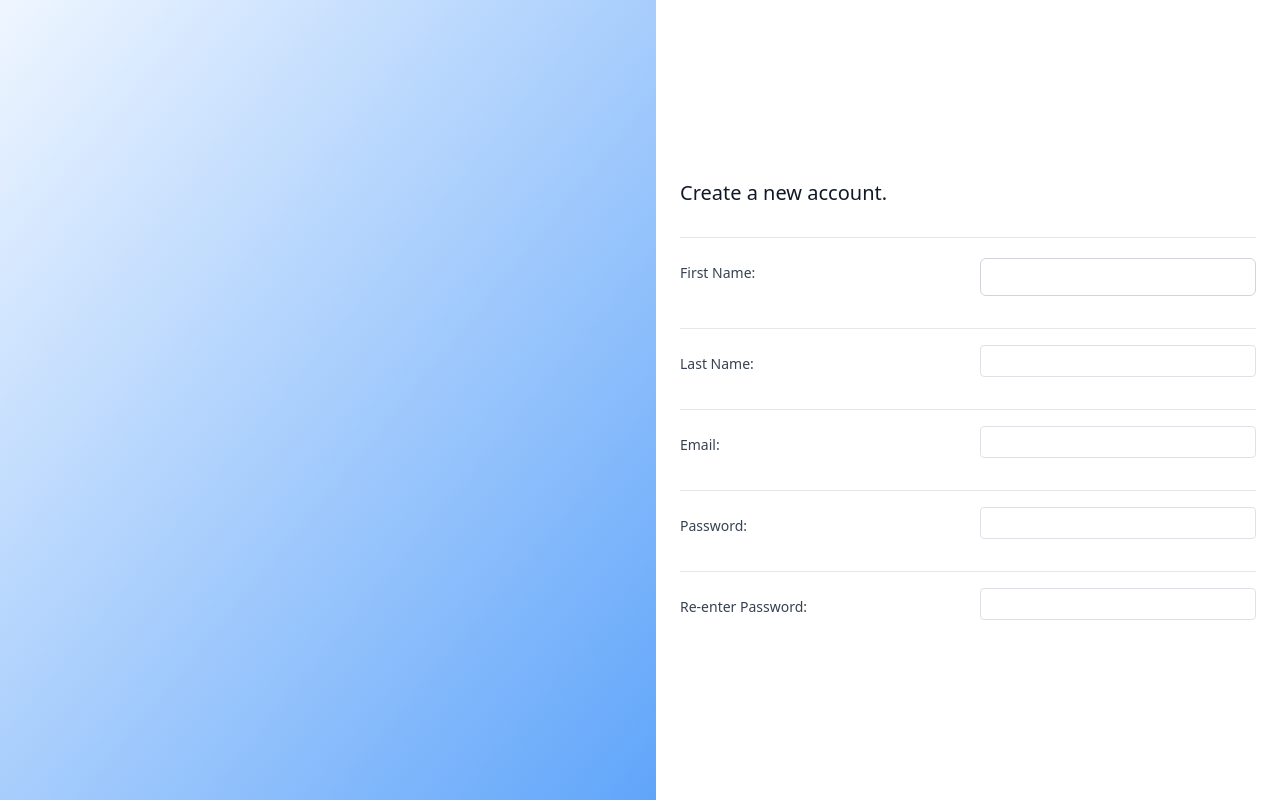
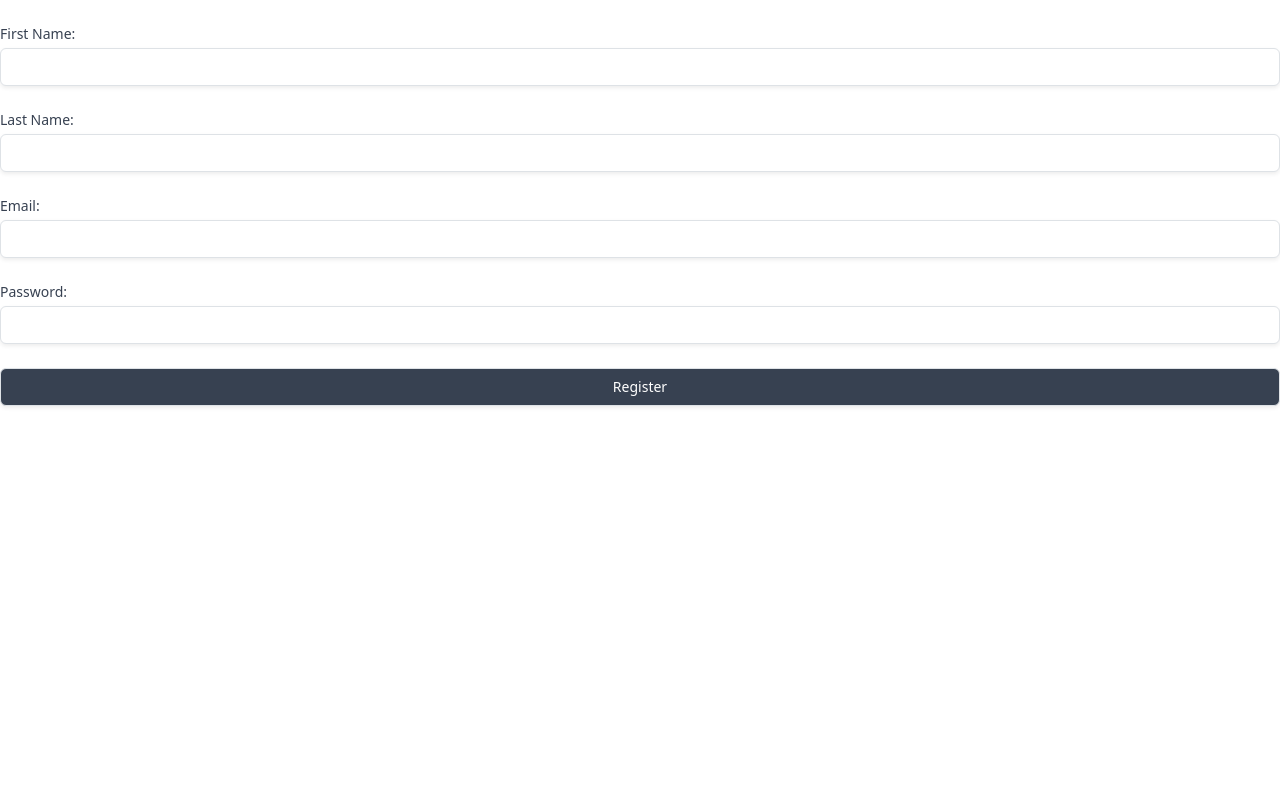
Before and after one commit to NathanielHotchkiss/Fishing-Journal-frontend, a React (Create React App) app: page /register in a window 1280 px wide. Built offline with nearby package versions, Linux system fonts and the light colour scheme.

Commit message:
register user working as expected

```diff
--- a/src/layout/Layout.jsx
+++ b/src/layout/Layout.jsx
@@ -22,11 +22,6 @@ const navigation = [
     name: "Fishing Stats",
     href: "/stats",
     icon: ChartBarIcon,
-  },
-  {
-    name: "Register",
-    href: "/register",
-    icon: UserPlusIcon,
   },
 ];
 
--- a/src/pages/Register.jsx
+++ b/src/pages/Register.jsx
@@ -1,97 +1,113 @@
-import React, { useEffect, useState } from "react";
+import React, { useContext } from "react";
+import AuthApiService from "../services/auth-api-service";
+import { UserContext } from "../routes/AppRoutes";
+import { useNavigate, Link } from "react-router-dom";
 
-export default function Register({ edit, loadDashboard }) {
+export default function Register() {
+  const context = useContext(UserContext);
+  const navigate = useNavigate();
+
+  const handleRegisterUser = (event) => {
+    event.preventDefault();
+
+    const { first_name, last_name, email, password } = event.target;
+
+    let newUser = {
+      first_name: first_name.value,
+      last_name: last_name.value,
+      email: email.value,
+      password: password.value,
+    };
+
+    AuthApiService.postUser(newUser)
+      .then(navigate("/dashboard"))
+      .catch((error) => {
+        console.log(error);
+      });
+  };
+
   return (
-    <div className="min-h-full flex">
-      <div className="hidden lg:block relative w-0 flex-1">
-        <div className="h-screen w-full bg-gradient-to-tl from-blue-400 to-blue-50"></div>
+    <form className="space-y-6" onSubmit={handleRegisterUser}>
+      <div className="mt-6">
+        <label
+          htmlFor="first_name"
+          className="block text-sm font-medium text-gray-700"
+        >
+          First Name:
+        </label>
+        <div className="mt-1">
+          <input
+            id="first_name"
+            name="first_name"
+            type="text"
+            required
+            className="appearance-none block w-full px-3 py-2 border border-gray-300 rounded-md shadow-sm placeholder-gray-400 focus:outline-none focus:ring-indigo-500 focus:border-indigo-500 sm:text-sm"
+          />
+        </div>
       </div>
 
-      <div className="flex-1 flex flex-col justify-center py-12 px-4 sm:px-6 lg:flex-none lg:px-36 xl:px-24">
-        <form className="space-y-8 divide-y divide-gray-200 my-12 mx-24 w-full sm:w-144 mx-auto">
-          <h3 className="text-xl leading-6 font-medium text-gray-900">
-            Create a new account.
-          </h3>
-
-          <div className="grid sm:grid-cols-2 gap-4 items-start border-t border-gray-200 pt-3 sm:pt-5">
-            <label className="block text-sm font-medium text-gray-700 sm:mt-px sm:pt-2">
-              First Name:
+      <div>
+        <label
+          htmlFor="last_name"
+          className="block text-sm font-medium text-gray-700"
+        >
+          Last Name:
         </label>
+        <div className="mt-1">
           <input
-              autoComplete="on"
-              className="mt-1 block w-full pl-3 pr-10 py-2 text-base border-gray-300 focus:outline-none focus:ring-indigo-500 focus:border-indigo-500 sm:text-sm rounded-md"
-              name="first_name"
-              id="frist_name"
+            id="last_name"
+            name="last_name"
             type="text"
-              //   value={formData.species}
-              //   onChange={handleChange}
             required
+            className="appearance-none block w-full px-3 py-2 border border-gray-300 rounded-md shadow-sm placeholder-gray-400 focus:outline-none focus:ring-indigo-500 focus:border-indigo-500 sm:text-sm"
           />
         </div>
+      </div>
 
-          <div className="grid sm:grid-cols-2 gap-4 items-start border-t border-gray-200 pt-3 sm:pt-5">
-            <label className="block text-sm font-medium text-gray-700 sm:mt-px sm:pt-2">
-              Last Name:
+      <div>
+        <label
+          htmlFor="email"
+          className="block text-sm font-medium text-gray-700"
+        >
+          Email:
         </label>
+        <div className="mt-1">
           <input
-              autoComplete="on"
-              className="border border-slate-200 rounded h-8 focus:ring-blue-500 focus:border-blue-500"
-              name="last_name"
-              id="last_name"
+            id="email"
+            name="email"
             type="text"
-              //   onChange={handleChange}
-              //   value={formData.size}
             required
+            className="appearance-none block w-full px-3 py-2 border border-gray-300 rounded-md shadow-sm placeholder-gray-400 focus:outline-none focus:ring-indigo-500 focus:border-indigo-500 sm:text-sm"
           />
         </div>
+      </div>
 
-          <div className="grid sm:grid-cols-2 gap-4 items-start border-t border-gray-200 pt-3 sm:pt-5">
-            <label className="block text-sm font-medium text-gray-700 sm:mt-px sm:pt-2">
-              Email:
+      <div>
+        <label
+          htmlFor="password"
+          className="block text-sm font-medium text-gray-700"
+        >
+          Password:
         </label>
+        <div className="mt-1">
           <input
-              autoComplete="on"
-              className="border border-slate-200 rounded h-8 focus:ring-blue-500 focus:border-blue-500"
-              name="email"
-              id="email"
-              type="email"
-              //   onChange={handleChange}
-              //   value={formData.size}
+            id="password"
+            name="password"
+            type="text"
             required
+            className="appearance-none block w-full px-3 py-2 border border-gray-300 rounded-md shadow-sm placeholder-gray-400 focus:outline-none focus:ring-indigo-500 focus:border-indigo-500 sm:text-sm"
           />
         </div>
-
-          <div className="grid sm:grid-cols-2 gap-4 items-start border-t border-gray-200 pt-3 sm:pt-5">
-            <label className="block text-sm font-medium text-gray-700 sm:mt-px sm:pt-2">
-              Password:
-            </label>
-            <input
-              className="border border-slate-200 rounded h-8 focus:ring-blue-500 focus:border-blue-500"
-              name="password"
-              id="password"
-              type="password"
-              //   onChange={handleChange}
-              //   value={formData.size}
-              required
-            />
       </div>
 
-          <div className="grid sm:grid-cols-2 gap-4 items-start border-t border-gray-200 pt-3 sm:pt-5">
-            <label className="block text-sm font-medium text-gray-700 sm:mt-px sm:pt-2">
-              Re-enter Password:
-            </label>
-            <input
-              className="border border-slate-200 rounded h-8 focus:ring-blue-500 focus:border-blue-500"
-              name="password"
-              id="password"
-              type="password"
-              //   onChange={handleChange}
-              //   value={formData.size}
-              required
-            />
+      <div className="mt-4">
+        <button
+          type="submit"
+          className="w-full flex justify-center py-2 px-4 border border-transparent rounded-md shadow-sm text-sm font-medium text-white bg-gray-700 hover:bg-gray-600 focus:outline-none focus:ring-2 focus:ring-offset-2 focus:ring-gray-500"
+        >
+          Register
+        </button>
       </div>
     </form>
-      </div>
-    </div>
   );
 }
--- a/src/pages/SignIn.jsx
+++ b/src/pages/SignIn.jsx
@@ -1,6 +1,6 @@
 /* eslint-disable jsx-a11y/label-has-associated-control */
 import React, { useState, useContext } from "react";
-import { useNavigate } from "react-router-dom";
+import { useNavigate, Link } from "react-router-dom";
 
 import TokenService from "../services/token-service";
 import AuthApiService from "../services/auth-api-service";
@@ -34,14 +34,8 @@ export default function LoginForm() {
   }
 
   return (
-
-
-    <div className="mt-16 sm:mt-24 lg:col-span-6 lg:mt-0">
-    <div className="bg-white sm:mx-auto sm:w-full sm:max-w-md sm:overflow-hidden sm:rounded-lg">
-      <div className="px-4 py-8 sm:px-10">
     <form className="space-y-6" onSubmit={handleSubmitJWTAuth}>
-            <fieldset>
-              <div>
+      <div className="mt-6">
         <label
           htmlFor="email"
           className="block text-sm font-medium text-gray-700"
@@ -83,7 +77,7 @@ export default function LoginForm() {
         <div className="text-sm">Forgot your password?</div>
       </div>
 
-              <div className='mt-4'>
+      <div>
         <button
           type="submit"
           className="w-full flex justify-center py-2 px-4 border border-transparent rounded-md shadow-sm text-sm font-medium text-white bg-gray-700 hover:bg-gray-600 focus:outline-none focus:ring-2 focus:ring-offset-2 focus:ring-gray-500"
@@ -91,10 +85,6 @@ export default function LoginForm() {
           Sign in
         </button>
       </div>
-            </fieldset>
     </form>
-        </div>
-</div>
-    </div>
   );
 }
--- a/src/routes/AppRoutes.js
+++ b/src/routes/AppRoutes.js
@@ -18,30 +18,37 @@ export default function AppRoutes() {
   const [loggedIn, setLoggedIn] = useState(false);
   const [userId, setUserId] = useState(null);
 
-  async function handleUpdateUserThings(user_id) {
+  const handleUpdateUserThings = async (user_id) => {
     await Promise.all([
-      fetch(`${config.API_ENDPOINT}/fishing_logs/:user_id`, {
+      fetch(`${config.API_ENDPOINT}/fishing_logs/${user_id}`, {
         headers: {
           Authorization: `bearer ${TokenService.getAuthToken()}`,
         },
       }),
     ])
 
-      .then(([userLogsRes]) => {
-        if (!userLogsRes.ok) {
-          return userLogsRes.json().then((e) => Promise.reject(e));
+      .then(([userRestaurantsRes, userRecipesRes]) => {
+        if (!userRestaurantsRes.ok) {
+          return userRestaurantsRes.json().then((e) => Promise.reject(e));
         }
-        return Promise.all([userLogsRes.json()]);
+
+        if (!userRecipesRes.ok) {
+          return userRecipesRes.json().then((e) => Promise.reject(e));
+        }
+
+        return Promise.all([userRestaurantsRes.json(), userRecipesRes.json()]);
       })
 
-      .then(([userLogsRes]) => {
-        setFishingLogsData(userLogsRes);
+      .then(([userRestaurants, userRecipes]) => {
+        this.setState({ userRecipes, userRestaurants });
+
+        this.getFavorites();
       })
 
       .catch((error) => {
-        setApiError(error);
+        this.setState({ error });
       });
-  }
+  };
 
   async function handleApiCalls() {
     if (TokenService.hasAuthToken()) {
--- a/src/services/auth-api-service.js
+++ b/src/services/auth-api-service.js
@@ -3,7 +3,7 @@ import TokenService from "./token-service";
 
 const AuthApiService = {
   postUser(user) {
-    return fetch(`${config.API_ENDPOINT}/user/new`, {
+    return fetch(`${config.API_ENDPOINT}/app_users/new`, {
       method: "POST",
       headers: {
         "content-type": "application/json",
```
Also changed, not shown: src/pages/Home.jsx (+52 -2 lines). Lines whose indentation alone changed are shown as unchanged.
